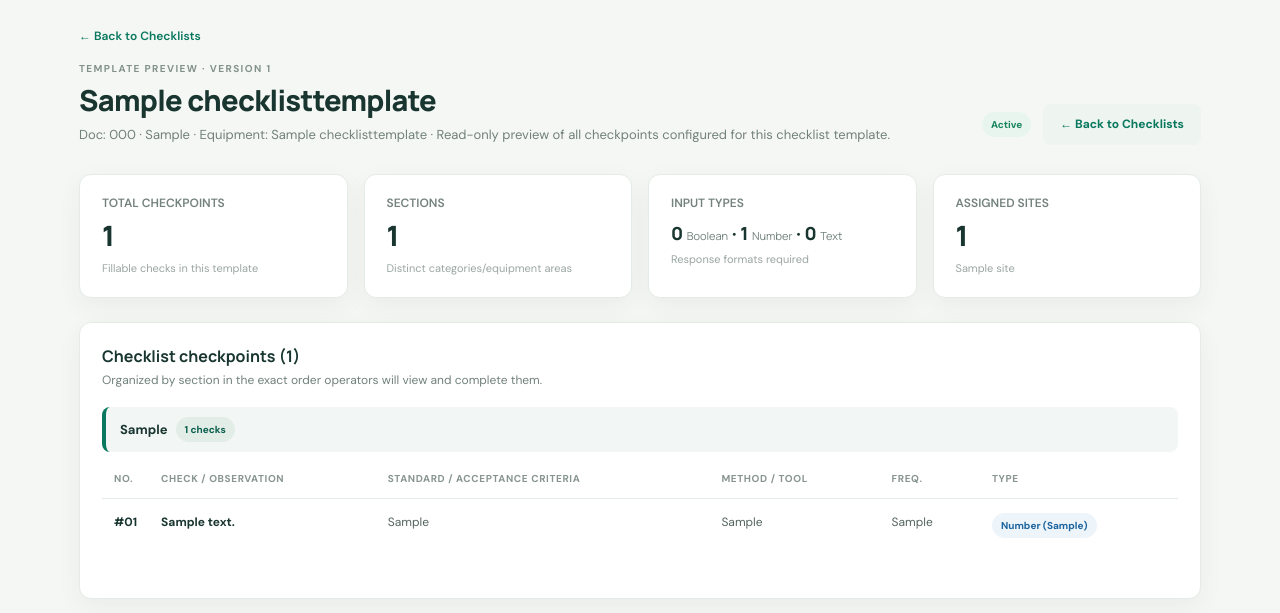
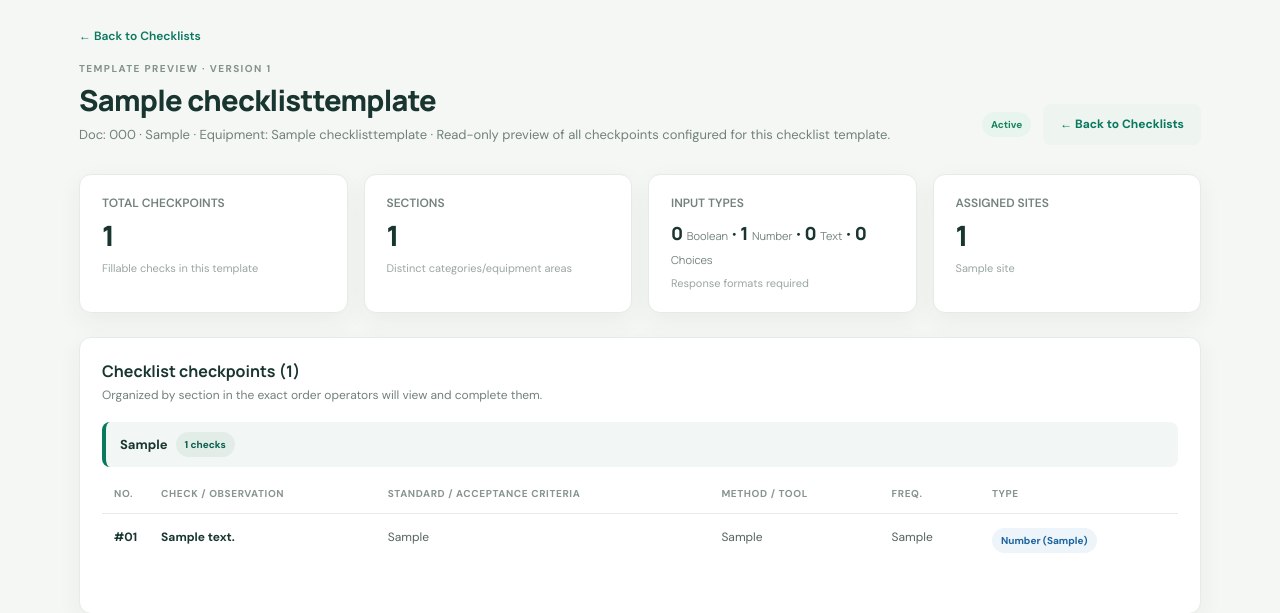
Before and after one commit to SanjogV-17/O-M-Checklist-Tracker, a Django app: page /manage/checklists/1/preview/ in a window 1280 px wide. Shown: the part 76-689 px from the top of the page. Run offline with Django 5.2, Linux system fonts and the light colour scheme; a user stored in the database is signed in; tables that the repository leaves empty hold one stand-in row (values such as "Sample post").

Commit message:
rectified excel import pipeline

```diff
--- a/om-checklist-tracker/checklist/models.py
+++ b/om-checklist-tracker/checklist/models.py
@@ -58,6 +58,7 @@ class ChecklistItem(models.Model):
         NUMBER = "number", "Numeric reading"
         BOOLEAN = "boolean", "Yes / No"
         TEXT = "text", "Short value / text"
+        CHOICES = "choices", "Dropdown choices"
 
     template = models.ForeignKey(ChecklistTemplate, on_delete=models.CASCADE, related_name="items")
     section = models.CharField(max_length=160, blank=True)
@@ -67,9 +68,18 @@ class ChecklistItem(models.Model):
     method = models.CharField(max_length=120, blank=True)
     frequency = models.CharField(max_length=80, blank=True)
     answer_type = models.CharField(max_length=12, choices=AnswerType.choices, default=AnswerType.TEXT)
+    # Comma-separated list of allowed option values when answer_type == "choices".
+    # E.g. "Operational,Non Operational,Spare"
+    choices = models.CharField(max_length=500, blank=True)
     unit = models.CharField(max_length=40, blank=True)
     required = models.BooleanField(default=True)
     position = models.PositiveIntegerField(default=0)
+
+    def get_choices_list(self):
+        """Return a list of option strings for a 'choices' type item."""
+        if self.answer_type == self.AnswerType.CHOICES and self.choices:
+            return [c.strip() for c in self.choices.split(",") if c.strip()]
+        return []
 
     class Meta:
         ordering = ["position", "checkpoint_no"]
--- a/om-checklist-tracker/checklist/services/workbook_import.py
+++ b/om-checklist-tracker/checklist/services/workbook_import.py
@@ -107,17 +107,43 @@ _HEADER_KEYWORDS = frozenset([
 
 
 def _get_dropdown_cols(ws):
-    """Detect Excel columns having list / dropdown data validation with Yes/No/OK."""
-    cols = set()
+    """
+    Detect Excel columns having list / dropdown data validation.
+    Returns a dict mapping 0-indexed column index → option string
+    (comma-separated values extracted from the validation formula).
+    Also handles:
+      - Inline list:  "\"Yes,No,OK\""  → "Yes,No,OK"
+      - Named range / cell ref: returns the raw formula1 string as-is
+    """
+    col_options = {}  # col_idx → options string
     if ws and hasattr(ws, "data_validations"):
         for dv in ws.data_validations.dataValidation:
             if dv.type == "list":
-                f1 = (dv.formula1 or "").lower()
-                if any(w in f1 for w in ["yes", "no", "ok", "pass", "true", "false"]):
-                    for rng in dv.sqref.ranges:
-                        for col_idx in range(rng.min_col, rng.max_col + 1):
-                            cols.add(col_idx - 1)  # 0-indexed
-    return cols
+                f1 = (dv.formula1 or "").strip()
+                # Strip surrounding quotes for inline lists: "\"A,B,C\"" → "A,B,C"
+                if f1.startswith('"') and f1.endswith('"'):
+                    options_str = f1[1:-1]
+                else:
+                    options_str = f1  # named range or cell ref — store raw
+                for rng in dv.sqref.ranges:
+                    for col_idx in range(rng.min_col, rng.max_col + 1):
+                        col_options[col_idx - 1] = options_str  # 0-indexed
+    return col_options
+
+
+def _classify_options(options_str):
+    """
+    Given a comma-separated option string, return (answer_type, choices_str):
+    - If only Yes/No/OK/Pass/True/False variants → BOOLEAN, choices_str=""
+    - Otherwise → CHOICES, choices_str=options_str
+    """
+    if not options_str:
+        return ChecklistItem.AnswerType.BOOLEAN, ""
+    opts_lower = {o.strip().lower() for o in options_str.split(",")}
+    boolean_words = {"yes", "no", "ok", "pass", "fail", "true", "false", "y", "n"}
+    if opts_lower and opts_lower.issubset(boolean_words):
+        return ChecklistItem.AnswerType.BOOLEAN, ""
+    return ChecklistItem.AnswerType.CHOICES, options_str
 
 
 def _is_header_row(row_texts):
@@ -243,7 +269,16 @@ def import_uploaded_excel(file_obj, template_name):
                 std = gcol("standard")
                 mth = gcol("method")
                 frq = gcol("frequency")
-                kind = _answer_type(desc, std)
+
+                # Check if this column has a dropdown validation
+                desc_col_idx = col_map.get("description")
+                dropdown_opts = dropdown_cols.get(desc_col_idx, "") if desc_col_idx is not None else ""
+                if dropdown_opts:
+                    kind, choices_str = _classify_options(dropdown_opts)
+                else:
+                    kind = _answer_type(desc, std)
+                    choices_str = ""
+
                 unit = "°C" if "temperature" in desc.lower() else ""
 
                 parsed_items.append({
@@ -254,6 +289,7 @@ def import_uploaded_excel(file_obj, template_name):
                     "method": mth,
                     "frequency": frq,
                     "answer_type": kind,
+                    "choices": choices_str,
                     "unit": unit,
                     "position": cp,
                 })
@@ -273,11 +309,13 @@ def import_uploaded_excel(file_obj, template_name):
             if matrix_header_row is None:
                 continue
 
-            # Identify check / status column
+            # Identify check / status column — now returns dict of col_idx → options_str
             check_col = None
+            check_col_options = ""
             for ci in range(len(headers)):
                 if ci in dropdown_cols:
                     check_col = ci
+                    check_col_options = dropdown_cols[ci]
                     break
             if check_col is None:
                 for ci, h in enumerate(headers):
@@ -301,7 +339,16 @@ def import_uploaded_excel(file_obj, template_name):
                 section_name = sheet_name
 
             check_name = headers[check_col] if check_col is not None and check_col < len(headers) and headers[check_col] else "Operational"
-            is_dropdown = (check_col in dropdown_cols) or any(sh in _norm(check_name) for sh in _STATUS_HINTS)
+            has_dropdown = (check_col in dropdown_cols) or any(sh in _norm(check_name) for sh in _STATUS_HINTS)
+
+            # Classify the dropdown options once for the whole column
+            if check_col_options:
+                col_kind, col_choices = _classify_options(check_col_options)
+            elif has_dropdown:
+                # Status-hint column without explicit validation → default Yes/No
+                col_kind, col_choices = ChecklistItem.AnswerType.BOOLEAN, ""
+            else:
+                col_kind, col_choices = None, ""  # will fall through to _answer_type
 
             for row in sheet.iter_rows(min_row=matrix_header_row + 1, values_only=True):
                 row = list(row)
@@ -331,7 +378,12 @@ def import_uploaded_excel(file_obj, template_name):
                 else:
                     desc = f"{item_val} - {check_name} Check"
 
-                kind = ChecklistItem.AnswerType.BOOLEAN if is_dropdown else _answer_type(desc, standard_str)
+                if col_kind is not None:
+                    kind = col_kind
+                    choices_str = col_choices
+                else:
+                    kind = _answer_type(desc, standard_str)
+                    choices_str = ""
 
                 parsed_items.append({
                     "checkpoint_no": checkpoint_counter,
@@ -341,6 +393,7 @@ def import_uploaded_excel(file_obj, template_name):
                     "method": "Visual / SCADA",
                     "frequency": "Daily",
                     "answer_type": kind,
+                    "choices": choices_str,
                     "unit": "",
                     "position": checkpoint_counter,
                 })
@@ -365,6 +418,7 @@ def import_uploaded_excel(file_obj, template_name):
                 method=it["method"],
                 frequency=it["frequency"],
                 answer_type=it["answer_type"],
+                choices=it.get("choices", ""),
                 unit=it["unit"],
                 position=it["position"],
             )
--- a/om-checklist-tracker/checklist/views.py
+++ b/om-checklist-tracker/checklist/views.py
@@ -68,6 +68,10 @@ def _collect_checklist_values(request, items):
                 errors.append(item.checkpoint_no)
         if item.answer_type == "boolean" and value and value not in {"YES", "NO"}:
             errors.append(item.checkpoint_no)
+        if item.answer_type == "choices" and value:
+            allowed = {c.strip() for c in item.choices.split(",") if c.strip()}
+            if allowed and value not in allowed:
+                errors.append(item.checkpoint_no)
         values[str(item.id)] = {"value": value, "comment": comment}
     remarks = request.POST.get("remarks", "").strip()
     return values, remarks, sorted(set(errors))
@@ -347,6 +351,10 @@ def finalize_checklist(request):
                 errors.append(item.checkpoint_no)
         if item.answer_type == "boolean" and value and value not in {"YES", "NO"}:
             errors.append(item.checkpoint_no)
+        if item.answer_type == "choices" and value:
+            allowed = {c.strip() for c in item.choices.split(",") if c.strip()}
+            if allowed and value not in allowed:
+                errors.append(item.checkpoint_no)
     if errors:
         messages.error(request, "The saved review is no longer valid. Please review the checklist again.")
         return redirect("checklist-form")
@@ -710,6 +718,7 @@ def preview_checklist_template(request, template_id):
     num_boolean = sum(1 for item in items if item.answer_type == ChecklistItem.AnswerType.BOOLEAN)
     num_numeric = sum(1 for item in items if item.answer_type == ChecklistItem.AnswerType.NUMBER)
     num_text = sum(1 for item in items if item.answer_type == ChecklistItem.AnswerType.TEXT)
+    num_choices = sum(1 for item in items if item.answer_type == ChecklistItem.AnswerType.CHOICES)
 
     return render(request, "checklist/preview_template.html", {
         "template": template,
@@ -720,5 +729,6 @@ def preview_checklist_template(request, template_id):
         "num_boolean": num_boolean,
         "num_numeric": num_numeric,
         "num_text": num_text,
+        "num_choices": num_choices,
         "assigned_sites": template.site_checklists.all(),
     })
--- a/om-checklist-tracker/templates/checklist/preview_template.html
+++ b/om-checklist-tracker/templates/checklist/preview_template.html
@@ -42,7 +42,8 @@
     <strong style="font-size: 18px; margin-top: 8px;">
       {{ num_boolean }} <span style="font-size: 11px; font-weight: normal; color: var(--muted);">Boolean</span> ·
       {{ num_numeric }} <span style="font-size: 11px; font-weight: normal; color: var(--muted);">Number</span> ·
-      {{ num_text }} <span style="font-size: 11px; font-weight: normal; color: var(--muted);">Text</span>
+      {{ num_text }} <span style="font-size: 11px; font-weight: normal; color: var(--muted);">Text</span> ·
+      {{ num_choices }} <span style="font-size: 11px; font-weight: normal; color: var(--muted);">Choices</span>
     </strong>
     <small>Response formats required</small>
   </div>
@@ -108,6 +109,8 @@
                       <span class="badge" style="background: #e8f5ef; color: #18835e;">Yes / No</span>
                     {% elif item.answer_type == 'number' %}
                       <span class="badge" style="background: #edf4fa; color: #1b639e;">Number{% if item.unit %} ({{ item.unit }}){% endif %}</span>
+                    {% elif item.answer_type == 'choices' %}
+                      <span class="badge" style="background: #fff3e0; color: #b35c00;" title="{{ item.choices }}">Choices: {{ item.choices }}</span>
                     {% else %}
                       <span class="badge" style="background: #f7f7f7; color: #5a6b65;">Text</span>
                     {% endif %}
```
Also changed, not shown: om-checklist-tracker/checklist/forms.py (+25 -13 lines), om-checklist-tracker/templates/checklist/checklist_form.html (+1 -1 lines), om-checklist-tracker/checklist/migrations/0005_add_choices_answer_type.py (added), 2 other files.
